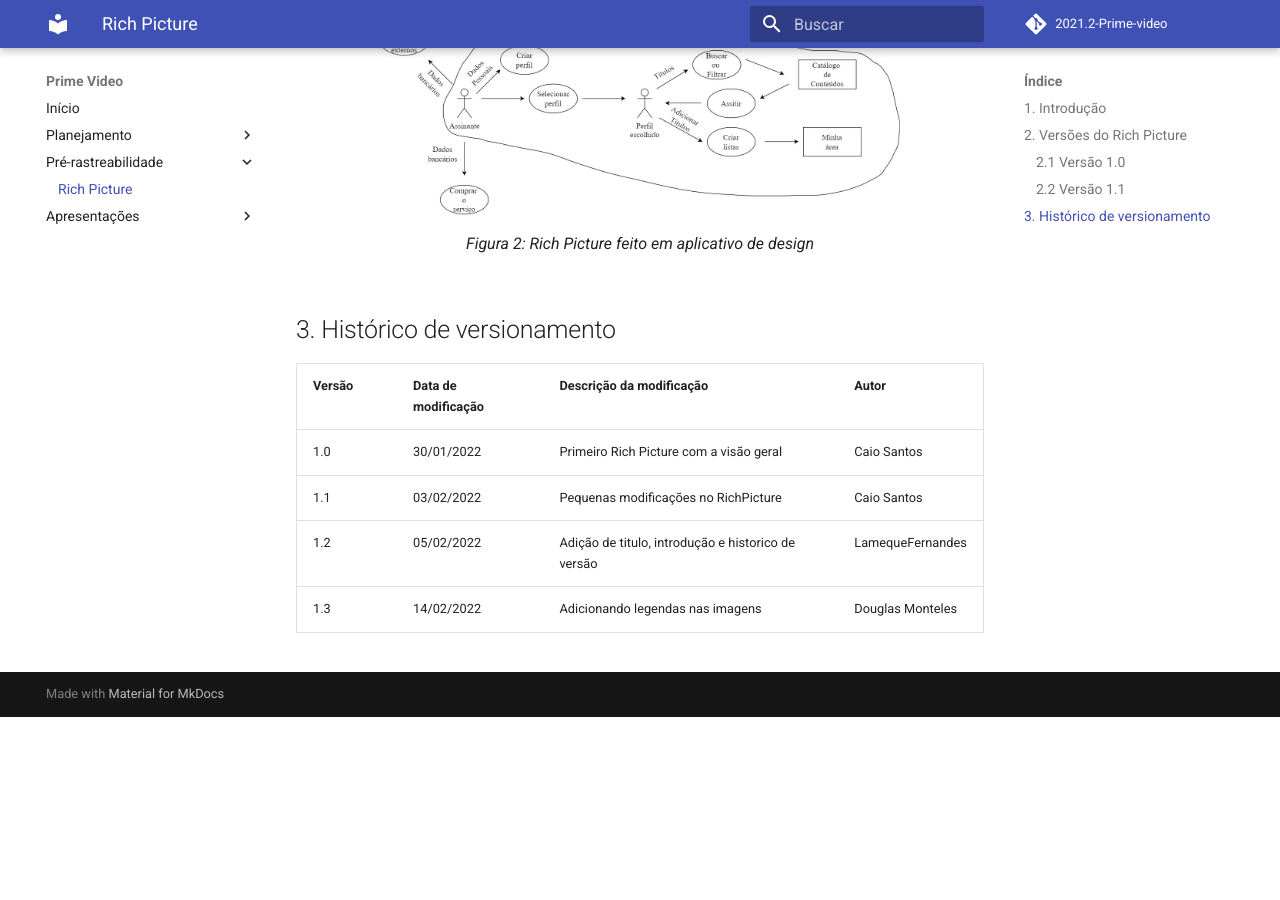
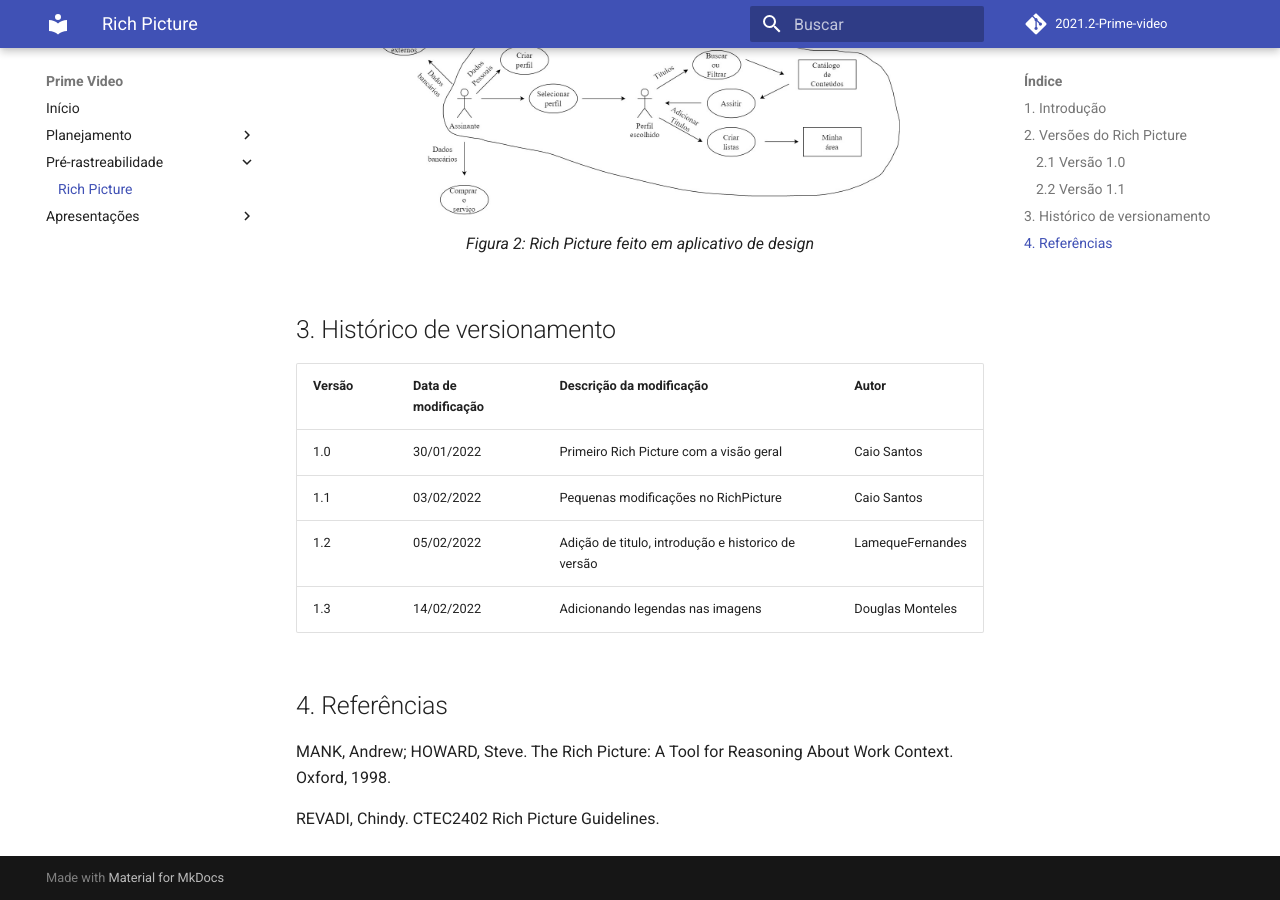
Before and after one commit to Requisitos-de-Software/2021.2-Prime-video, an MkDocs documentation site: the page built from docs/pre_rastreabilidade/rich_picture.md, in a window 1280 px wide and 900 px high, scrolled down 966 px. Built offline with MkDocs 1.6.1 and Material for MkDocs 9.7.7, drawn with Linux system fonts in a browser that asks for light colours; comment, search, counter and statistics services are not loaded; before the commit the page ends 1683 px from its top, so only the background shows below that.

Commit message:
fix: adicao de referencias em alguns documentos

```diff
--- a/docs/pre_rastreabilidade/rich_picture.md
+++ b/docs/pre_rastreabilidade/rich_picture.md
@@ -29,3 +29,11 @@
 |1.1|03/02/2022|Pequenas modificações no RichPicture|Caio Santos|
 |1.2|05/02/2022|Adição de titulo, introdução e historico de versão|LamequeFernandes|
 |1.3|14/02/2022|Adicionando legendas nas imagens|Douglas Monteles|
+
+
+## 4. Referências
+
+MANK, Andrew; HOWARD, Steve. The Rich Picture: A Tool for
+Reasoning About Work Context. Oxford, 1998.
+
+REVADI, Chindy. CTEC2402 Rich Picture Guidelines.
```
Also changed, not shown: docs/planejamento/cronograma.md (+5 -0 lines), docs/planejamento/metodologias.md (+6 -0 lines).
